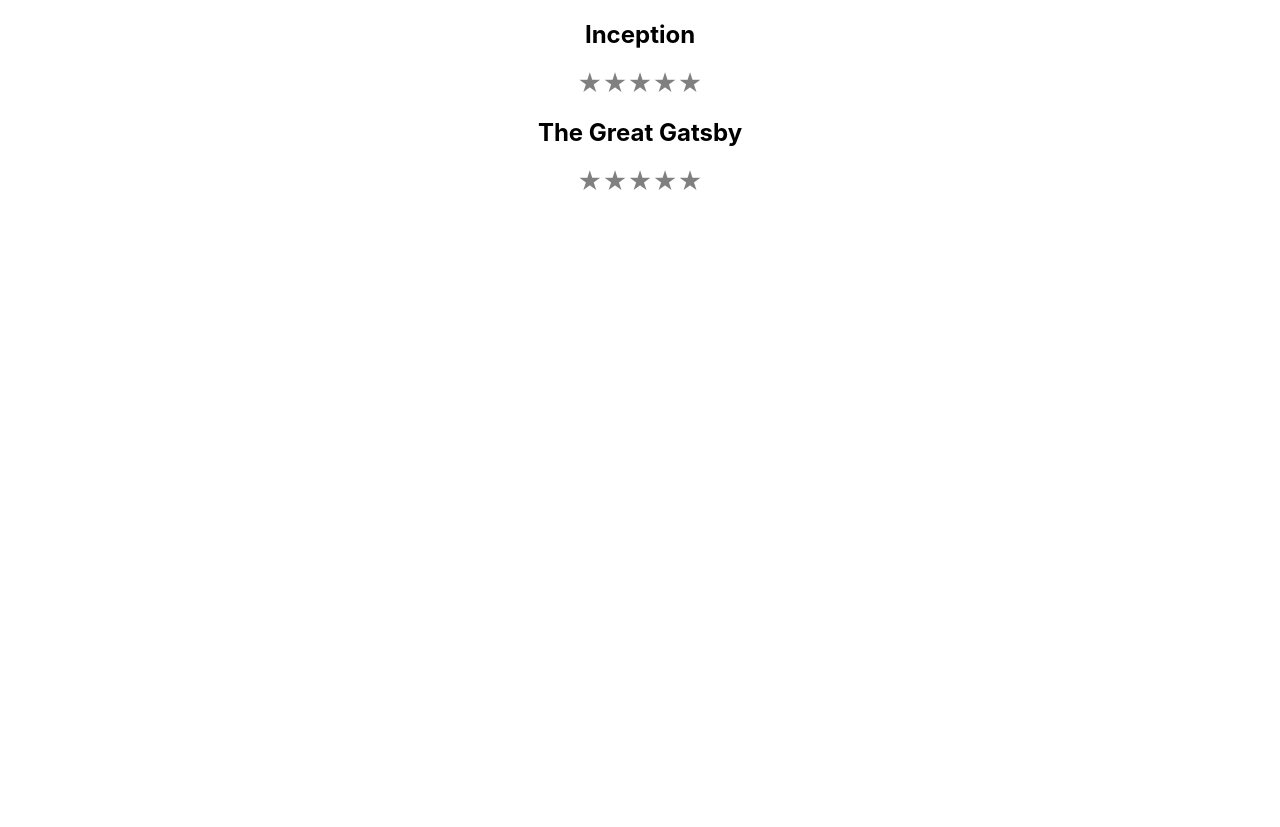
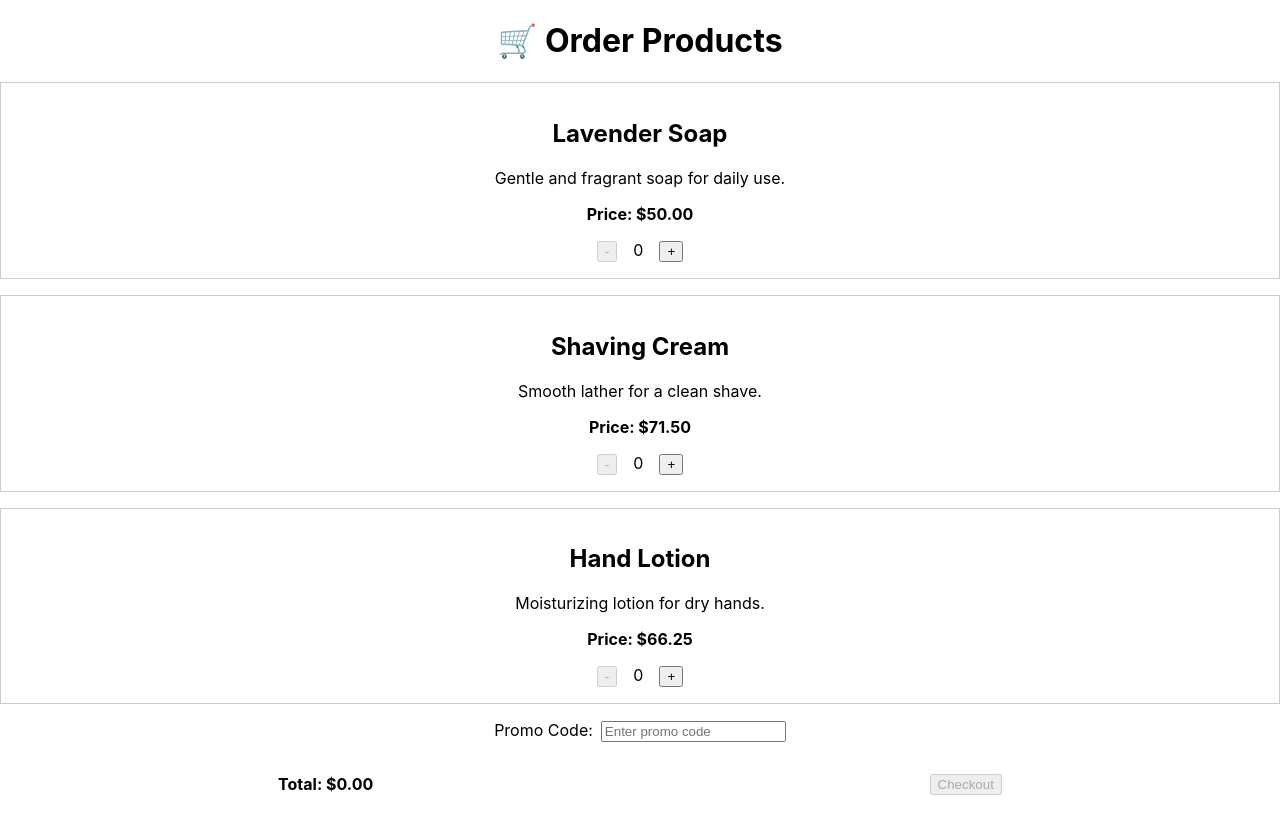
Before and after one commit to vhinle/DT-Day1-React-TypeScript, a React (Create React App) app: page / in a window 1280 px wide. Before the commit the page ends 800 px from the top, so only its background shows below. Built offline with nearby package versions, Linux system fonts and the light colour scheme.

Commit message:
Assignment Day5 done! :-)

```diff
--- a/src/App.tsx
+++ b/src/App.tsx
@@ -28,12 +28,14 @@
 
 //const UserInfoWithLoader = withLoader(UserInfo);
 
+import CheckoutPage from "./components/Day5/CheckoutPage";
 function App() {
   return (
     <div className="App">
       {/* day 5
-      <BatchedCounter />*/}
-      <MovieReviews />
+      <BatchedCounter />
+      <MovieReviews /> */}
+      <CheckoutPage />
 
       {/*<MyInput /> */}
 
--- /dev/null
+++ b/src/components/Day5/CheckoutButton.jsx
@@ -0,0 +1,15 @@
+import React from "react";
+
+// Final checkout button
+export default function CheckoutButton({ disabled, setOnCheckout }) {
+  // Function to handle checkout button click
+  const onCheckoutClicked = () => {
+    // Call the setOnCheckout function with the isCheckout value
+    setOnCheckout(true);
+  };
+  return (
+    <button disabled={disabled} onClick={onCheckoutClicked}>
+      Checkout
+    </button>
+  );
+}
--- /dev/null
+++ b/src/components/Day5/CheckoutPage.jsx
@@ -0,0 +1,130 @@
+import React, { useState } from "react";
+import ProductList from "./ProductList";
+import CheckoutButton from "./CheckoutButton";
+import PromoCode from "./PromoCode";
+
+// Initial list of products including quantity (default to 0)
+const initialProducts = [
+  {
+    id: 1,
+    name: "Lavender Soap",
+    description: "Gentle and fragrant soap for daily use.",
+    price: 50.0,
+    quantity: 0,
+  },
+  {
+    id: 2,
+    name: "Shaving Cream",
+    description: "Smooth lather for a clean shave.",
+    price: 71.5,
+    quantity: 0,
+  },
+  {
+    id: 3,
+    name: "Hand Lotion",
+    description: "Moisturizing lotion for dry hands.",
+    price: 66.25,
+    quantity: 0,
+  },
+];
+
+export default function CheckoutPage() {
+  const [products, setProducts] = useState(initialProducts);
+  const [promoCode, setPromoCode] = useState("");
+  const [onCheckout, setOnCheckout] = useState(false);
+
+  const DISCOUNT_AMOUNT = 0.5; // 50% discount
+
+  // TODO: Create a function that updates quantity of a specific product by its ID.
+  //       This should either increase or decrease the quantity (but never go below 0 or above 10).
+  const updateQuantity = (id, action) => {
+    setProducts((prevProducts) =>
+      prevProducts.map((product) => {
+        if (product.id === id) {
+          const newQuantity =
+            action === "increase"
+              ? Math.min(product.quantity + 1, 10)
+              : Math.max(product.quantity - 1, 0);
+          return { ...product, quantity: newQuantity };
+        }
+        return product;
+      })
+    );
+  };
+
+  // TODO: Calculate total amount based on products with quantity > 0.
+  //       If promoCode is exactly 'MAYTHE4THBWU', apply a 50% discount.
+
+  //loop through products and calculate total
+  // const [cartTotal, setCartTotal] = useState(0);
+
+  // const total = products.map((product) => {
+  //   if (product.quantity > 0) {
+  //     let subTotal = product.price * product.quantity;
+  //     setCartTotal(cartTotal + subTotal);
+  //     return subTotal;
+  //   }
+  //   return 0;
+  // });
+
+  // .reduce(...): This array method is used to accumulate a value (in this case, the total cost).
+  // acc (short for "accumulator"): This keeps track of the running total as the array is processed.
+  // acc + product.price * product.quantity: For each qualifying product, add the total price for
+  //   that product (price × quantity) to the accumulator.
+
+  const subTotal = products.reduce((acc, product) => {
+    if (product.quantity > 0) {
+      return acc + product.price * product.quantity;
+    }
+    return acc;
+  }, 0);
+
+  const discount = promoCode === "MAYTHE4THBWU" ? DISCOUNT_AMOUNT : 0;
+  const cartTotal = subTotal * (1 - discount);
+
+  // TODO: Determine if the checkout button should be disabled.
+  //       It should be disabled if all quantities are 0.
+  //const isCheckoutDisabled = products.every((product) => product.quantity === 0);
+  const isCheckoutDisabled = cartTotal === 0 ? true : false;
+
+  return (
+    <div>
+      {!onCheckout ? (
+        <>
+          <h1>🛒 Order Products</h1>
+
+          {/* Promo code input field */}
+
+          {/* List of product cards, pass handler to change quantities */}
+          <ProductList products={products} onQuantityChange={updateQuantity} />
+          <PromoCode promoCode={promoCode} setPromoCode={setPromoCode} />
+
+          <div
+            style={{
+              display: "flex",
+              justifyContent: "space-around",
+              marginTop: "2rem",
+              marginBottom: "2rem",
+            }}
+          >
+            {/* TODO: Replace $0.00 with computed total (with or without discount) */}
+            <div>
+              <strong>Total: ${cartTotal.toFixed(2)}</strong>
+            </div>
+            {/* TODO: Replace false with logic to check if button should be disabled */}
+            <CheckoutButton
+              disabled={isCheckoutDisabled}
+              setOnCheckout={setOnCheckout}
+            />
+          </div>
+        </>
+      ) : (
+        <div>
+          <h1>Thank you for your order!</h1>
+          <p>Your order has been successfully placed.</p>
+          <button onClick={() => setOnCheckout(false)}>Back to Shopping</button>
+        </div>
+      )}
+    </div>
+  );
+}
--- /dev/null
+++ b/src/components/Day5/ProductCard.jsx
@@ -0,0 +1,31 @@
+import React from "react";
+import ProductDetails from "./ProductDetails";
+import QuantitySelector from "./QuantitySelector";
+
+// Shows product details and its quantity selector
+export default function ProductCard({ product, onQuantityChange }) {
+  return (
+    <div
+      style={{
+        border: "1px solid #ccc",
+        padding: "1rem",
+        marginBottom: "1rem",
+      }}
+    >
+      <ProductDetails product={product} />
+
+      {/* TODO: Hook up quantity change logic */}
+      <QuantitySelector
+        quantity={product.quantity}
+        onIncrease={() => {
+          // TODO: Call onQuantityChange with product ID and "increase"
+          onQuantityChange(product.id, "increase");
+        }}
+        onDecrease={() => {
+          // TODO: Call onQuantityChange with product ID and "decrease"
+          onQuantityChange(product.id, "decrease");
+        }}
+      />
+    </div>
+  );
+}
--- /dev/null
+++ b/src/components/Day5/ProductDetails.jsx
@@ -0,0 +1,14 @@
+import React from "react";
+
+// Displays product's name, description, and price
+export default function ProductDetails({ product }) {
+  return (
+    <div>
+      {/* Display product name, description, and price */}
+      <h2>{product.name}</h2>
+      <p>{product.description}</p>
+      {/* Display the price with 2 decimal places only */}
+      <strong>Price: ${product.price.toFixed(2)}</strong>
+    </div>
+  );
+}
--- /dev/null
+++ b/src/components/Day5/ProductList.jsx
@@ -0,0 +1,17 @@
+import React from "react";
+import ProductCard from "./ProductCard";
+
+// Maps over products and renders a ProductCard for each
+export default function ProductList({ products, onQuantityChange }) {
+  return (
+    <div>
+      {products.map((product) => (
+        <ProductCard
+          key={product.id}
+          product={product}
+          onQuantityChange={onQuantityChange}
+        />
+      ))}
+    </div>
+  );
+}
--- /dev/null
+++ b/src/components/Day5/PromoCode.jsx
@@ -0,0 +1,26 @@
+import { useState } from "react";
+
+// Simple input for entering promo code
+// TODO: Implement the promo code by adding the correct props and passing it correctly to value and onChange
+export default function PromoCode({ setPromoCode }) {
+  const [promoCode, setPromoCodeState] = useState("");
+
+  const handlePromoCodeChange = (event) => {
+    setPromoCodeState(event.target.value);
+    setPromoCode(event.target.value);
+  };
+
+  return (
+    <div style={{ marginBottom: "1rem" }}>
+      <label htmlFor="promo">Promo Code:</label>
+      <input
+        id="promo"
+        type="text"
+        value={promoCode}
+        onChange={handlePromoCodeChange}
+        placeholder="Enter promo code"
+        style={{ marginLeft: "0.5rem" }}
+      />
+    </div>
+  );
+}
--- /dev/null
+++ b/src/components/Day5/QuantitySelector.jsx
@@ -0,0 +1,20 @@
+import React from "react";
+
+// Displays - button, quantity number, + button
+export default function QuantitySelector({ quantity, onIncrease, onDecrease }) {
+  return (
+    <div style={{ marginTop: "1rem" }}>
+      {/* TODO: Disable this button when quantity is 0 */}
+      <button onClick={onDecrease} disabled={quantity <= 0}>
+        -
+      </button>
+
+      <span style={{ margin: "0 1rem" }}>{quantity}</span>
+
+      {/* TODO: Disable this button when quantity is 10 */}
+      <button onClick={onIncrease} disabled={quantity >= 10}>
+        +
+      </button>
+    </div>
+  );
+}
```
